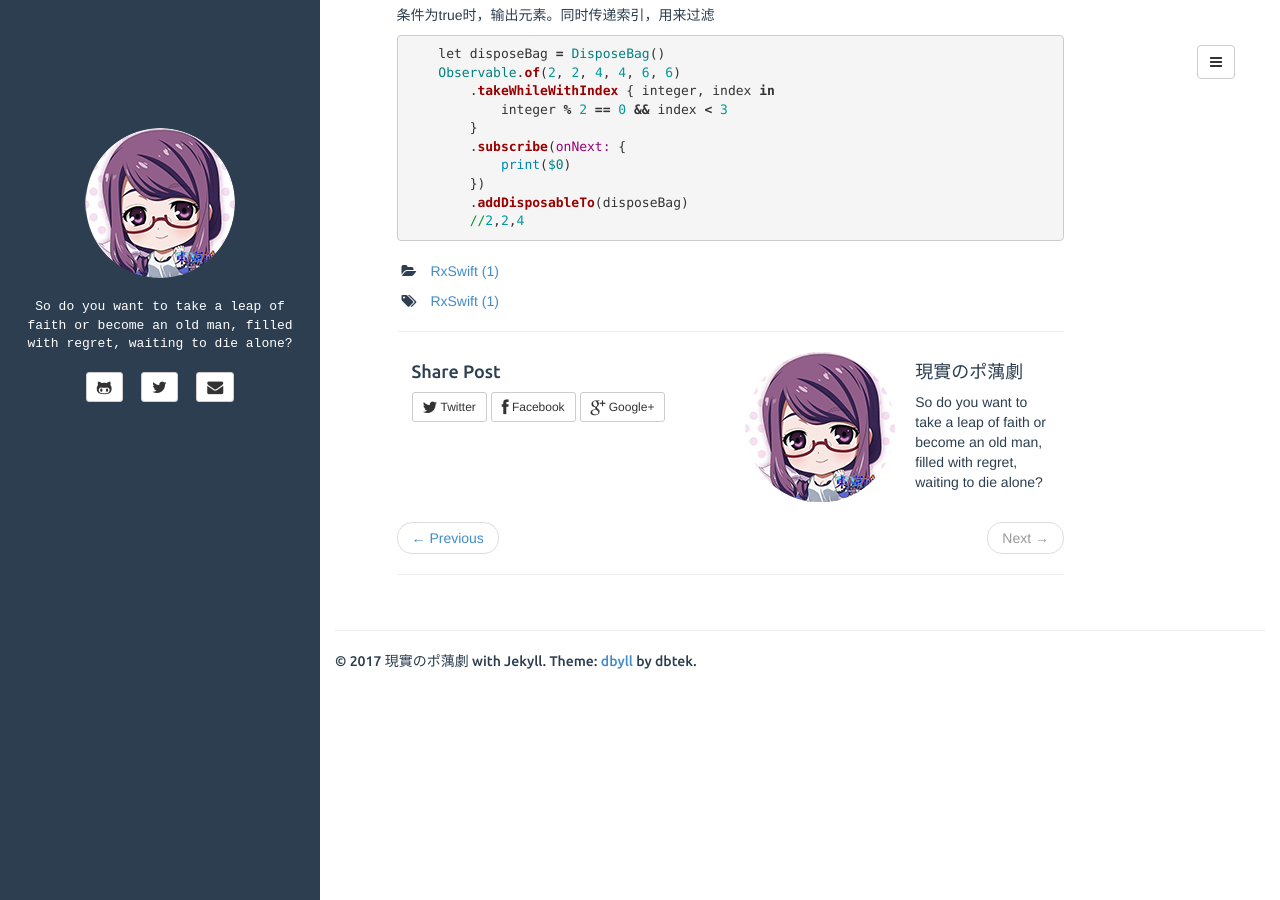
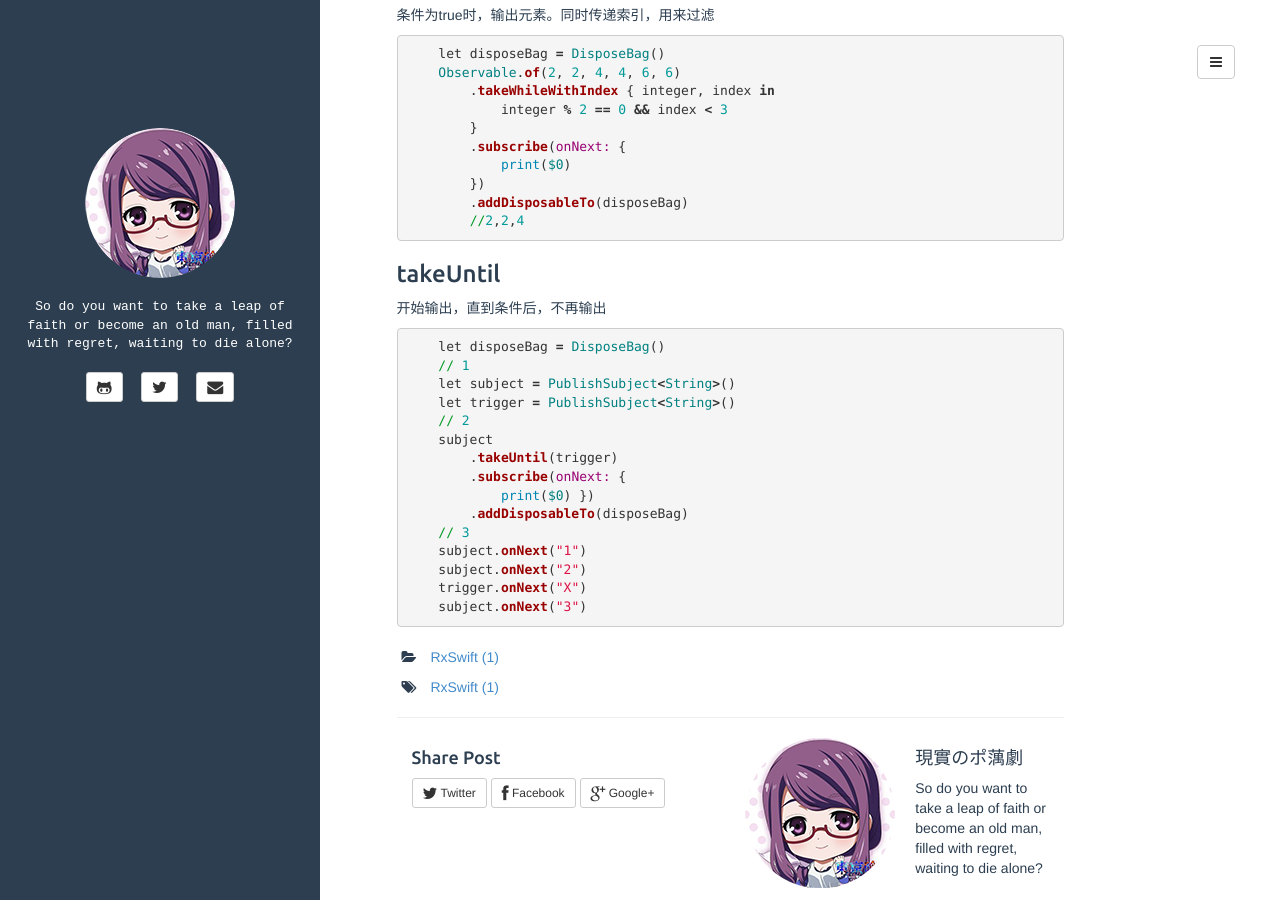
Before and after one commit to plusyu/plusyu.github.io, a Jekyll site: the page built from _posts/2017-07-13-RxSwift .md, in a window 1280 px wide and 900 px high, scrolled down 2661 px. Built offline with Jekyll 4.4.1, drawn with Linux system fonts in a browser that asks for light colours.

Commit message:
Update 2017-07-13-RxSwift .md

```diff
--- a/_posts/2017-07-13-RxSwift .md
+++ b/_posts/2017-07-13-RxSwift .md
@@ -167,3 +167,26 @@ print($0) })
         //2,2,4
 
 {% endhighlight %}
+
+<h3>takeUntil</h3>
+<p>开始输出，直到条件后，不再输出</p>
+
+{% highlight ruby %}
+
+    let disposeBag = DisposeBag()
+    // 1
+    let subject = PublishSubject<String>()
+    let trigger = PublishSubject<String>()
+    // 2
+    subject
+        .takeUntil(trigger)
+        .subscribe(onNext: {
+            print($0) })
+        .addDisposableTo(disposeBag)
+    // 3
+    subject.onNext("1")
+    subject.onNext("2")
+    trigger.onNext("X")
+    subject.onNext("3")
+
+{% endhighlight %}
```
